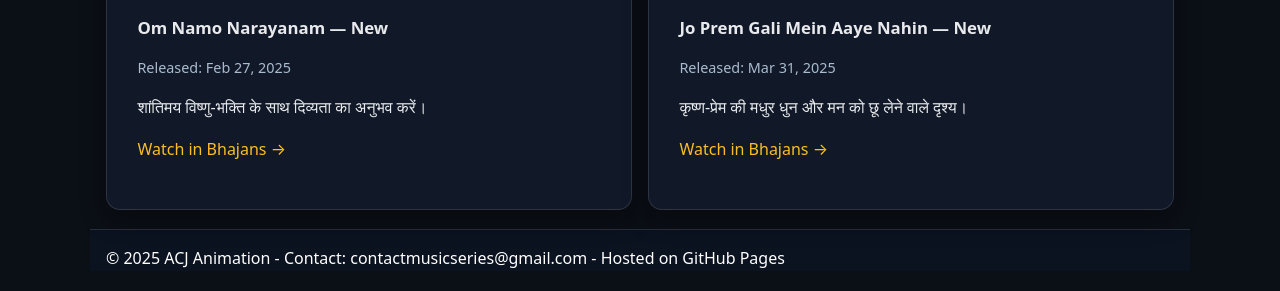
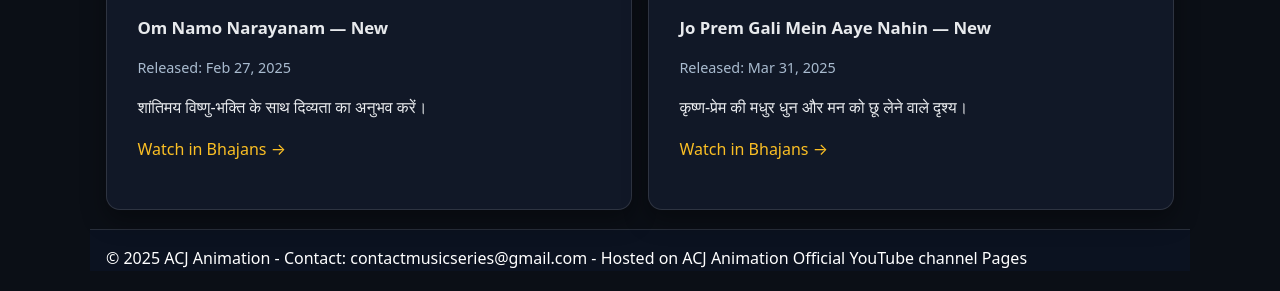
Before and after one commit to hvhccybbuhbgbt-code/acj-animation.github.io, a plain HTML site: page index.html in a window 1280 px wide. Shown: the part 3940-4231 px from the top of the page. Drawn offline with Linux system fonts and the light colour scheme.

Commit message:
Update index.html

```diff
--- a/index.html
+++ b/index.html
@@ -199,4 +199,4 @@
     </div>
   </article>
 </div>
-</section> <footer class="section" style="border-top:1px solid rgba(255,255,255,.12);margin-top:1.2rem;padding-top:1rem"> © 2025 ACJ Animation - Contact: contactmusicseries@gmail.com - Hosted on GitHub Pages </footer> </body> </html>
+</section> <footer class="section" style="border-top:1px solid rgba(255,255,255,.12);margin-top:1.2rem;padding-top:1rem"> © 2025 ACJ Animation - Contact: contactmusicseries@gmail.com - Hosted on ACJ Animation Official YouTube channel Pages </footer> </body> </html>
```
